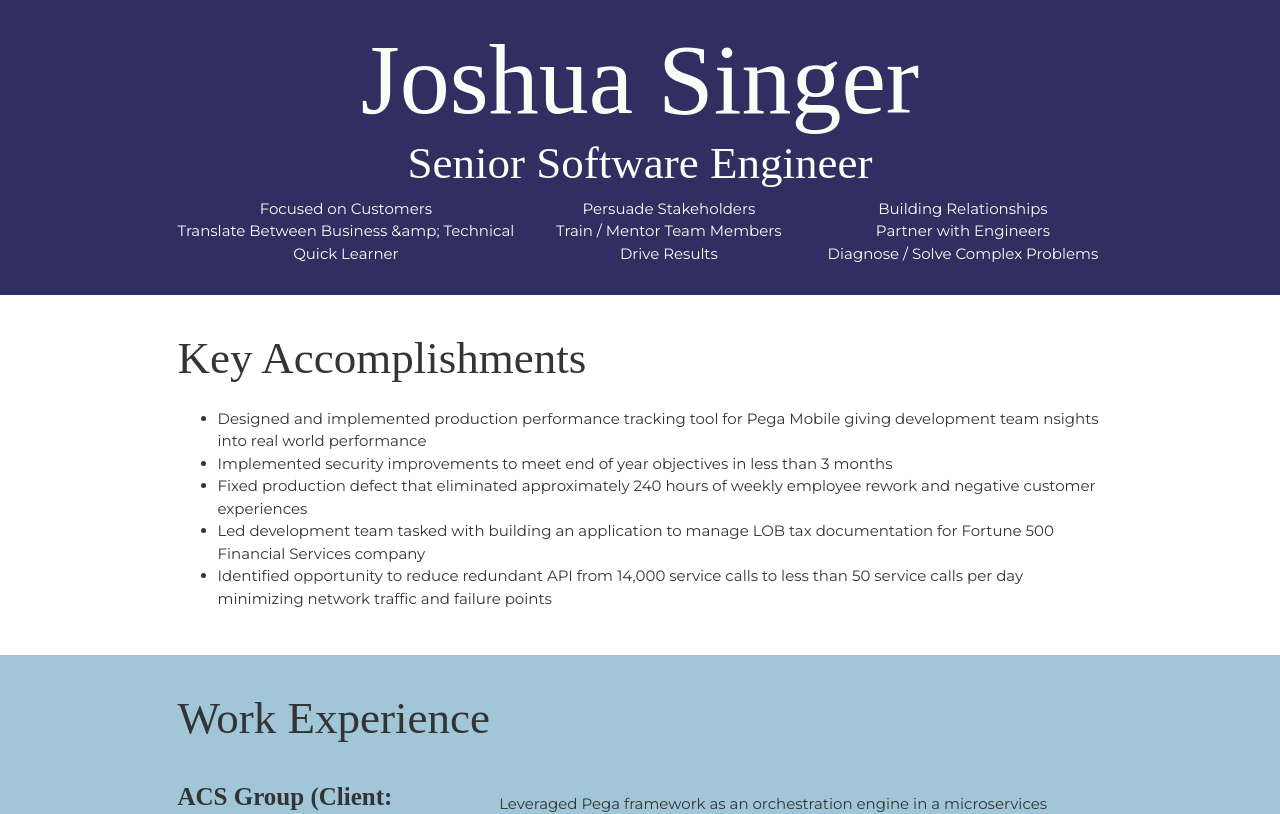
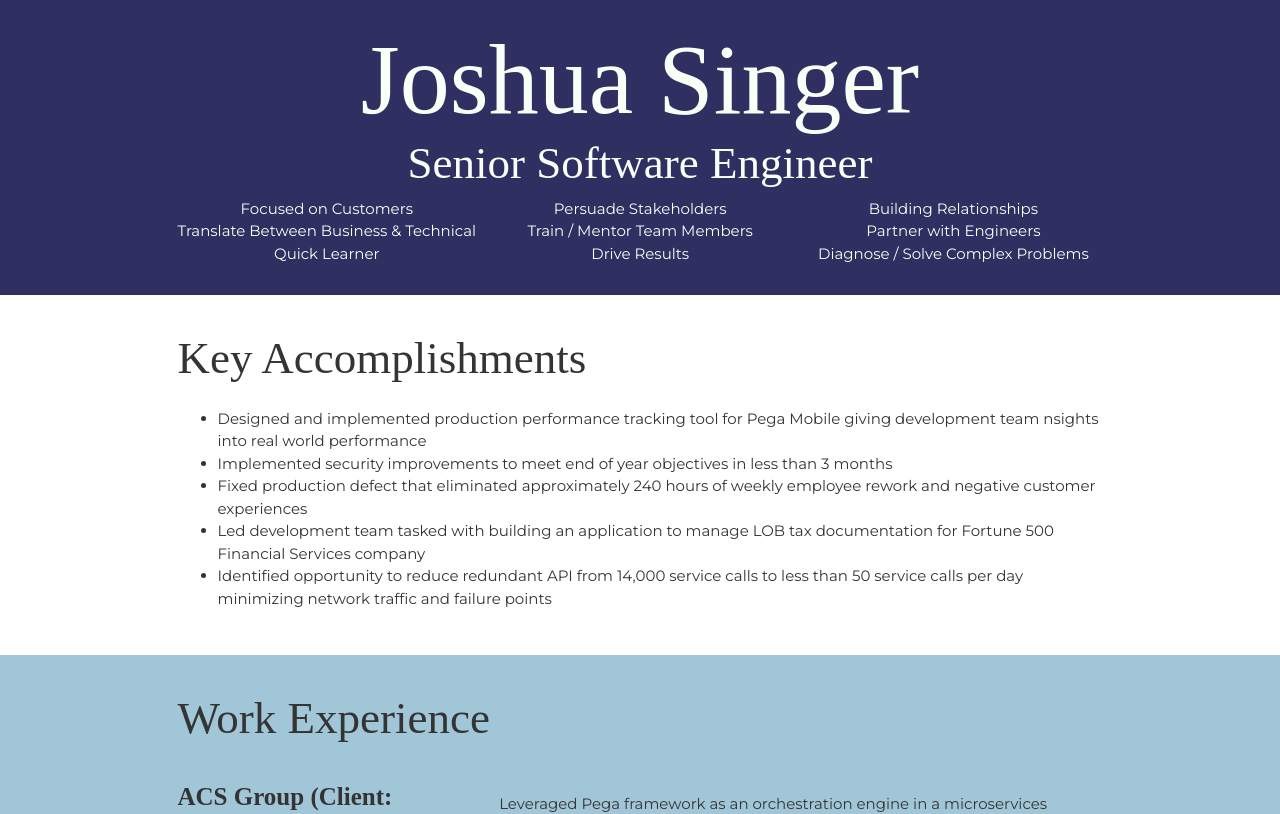
Before and after one commit to jsinger06/myWebsite, a React (Create React App) app in the folder my-website/: page / in a window 1280 px wide. Shown: the top 814 px of the page. Built offline with nearby package versions, Linux system fonts and the light colour scheme; a web font is replaced by a local one.

Commit message:
Clean up '&' that was coded

```diff
--- a/my-website/src/pages/Resume/StrengthSection.js
+++ b/my-website/src/pages/Resume/StrengthSection.js
@@ -4,7 +4,7 @@ const strengthList = [
     'Focused on Customers',
     'Persuade Stakeholders',
     'Building Relationships',
-    'Translate Between Business &amp; Technical',
+    'Translate Between Business & Technical',
     'Train / Mentor Team Members',
     'Partner with Engineers',
     'Quick Learner',
```
